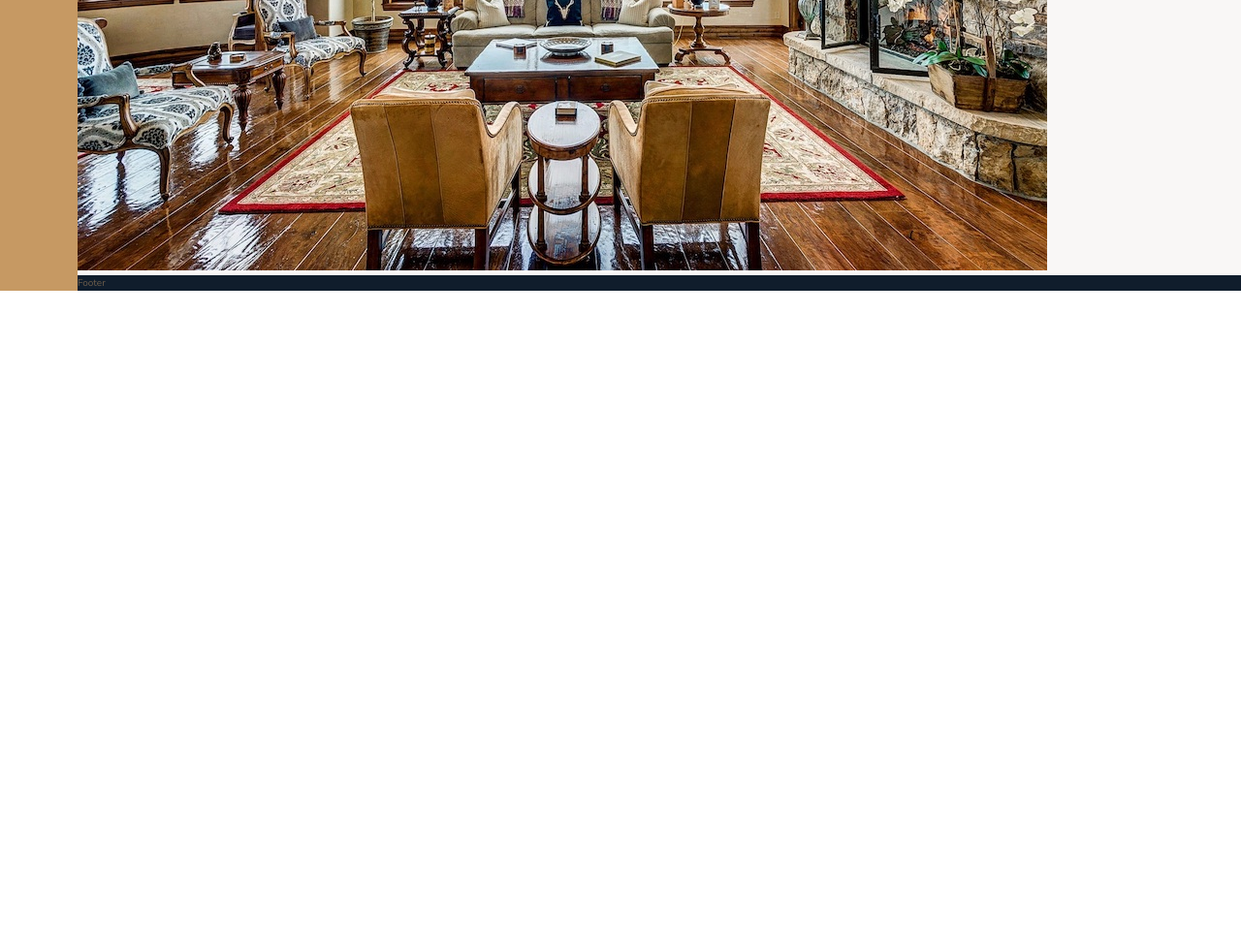
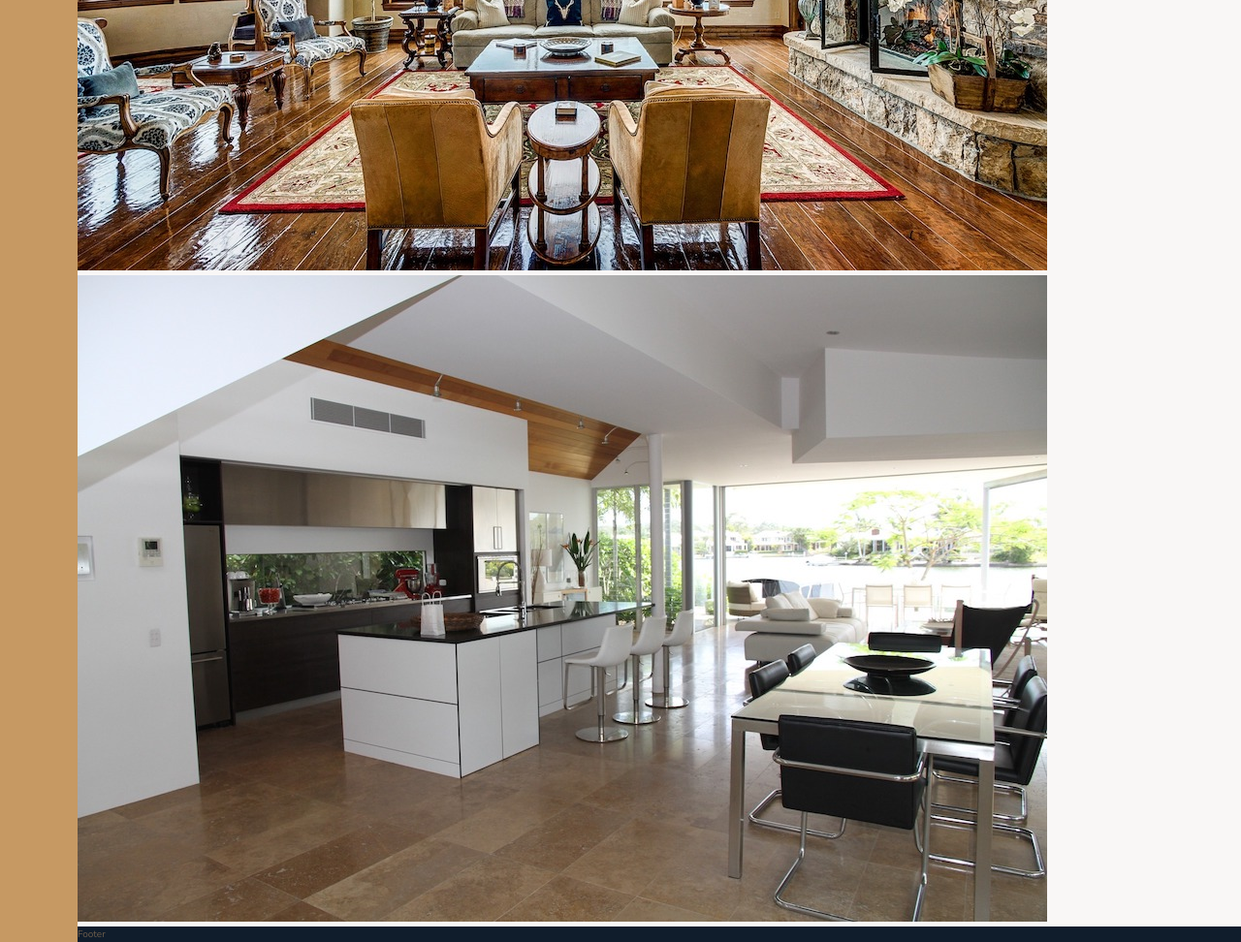
Before and after one commit to DevMonzer/Nexter, a website: page index.html in a window 1280 px wide. Shown: the part 7959-8931 px from the top of the page at 97% size. Before the commit the page ends 8259 px from the top, so only its background shows below. Drawn offline with nearby package versions, Linux system fonts and the light colour scheme.

```diff
--- a/index.html
+++ b/index.html
@@ -336,6 +336,9 @@
       <figure class="gallery__item gallery__item--8">
         <img src="img/gal-8.jpeg" alt="Gallery image 8" class="gallery__img" />
       </figure>
+      <figure class="gallery__item gallery__item--9">
+        <img src="img/gal-9.jpeg" alt="Gallery image 9" class="gallery__img" />
+      </figure>
     </section>
 
     <footer class="footer">Footer</footer>
```
